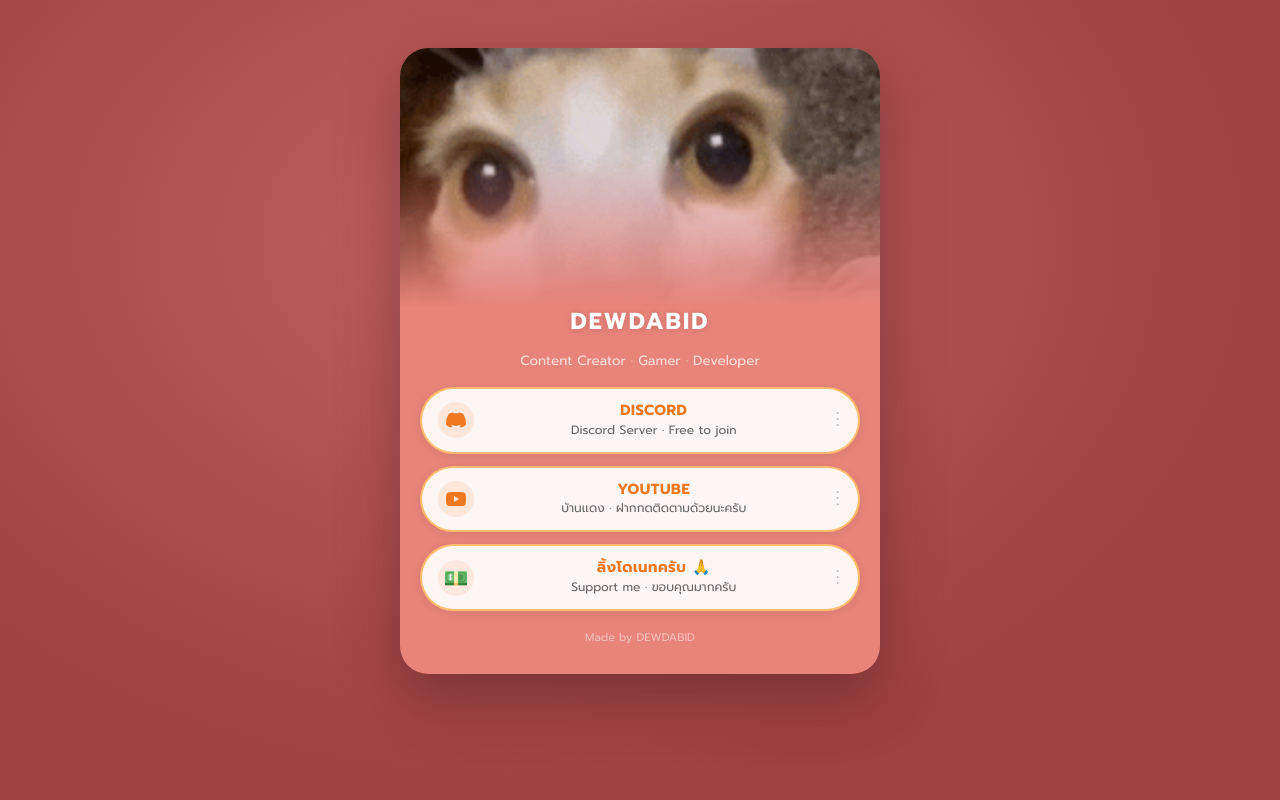
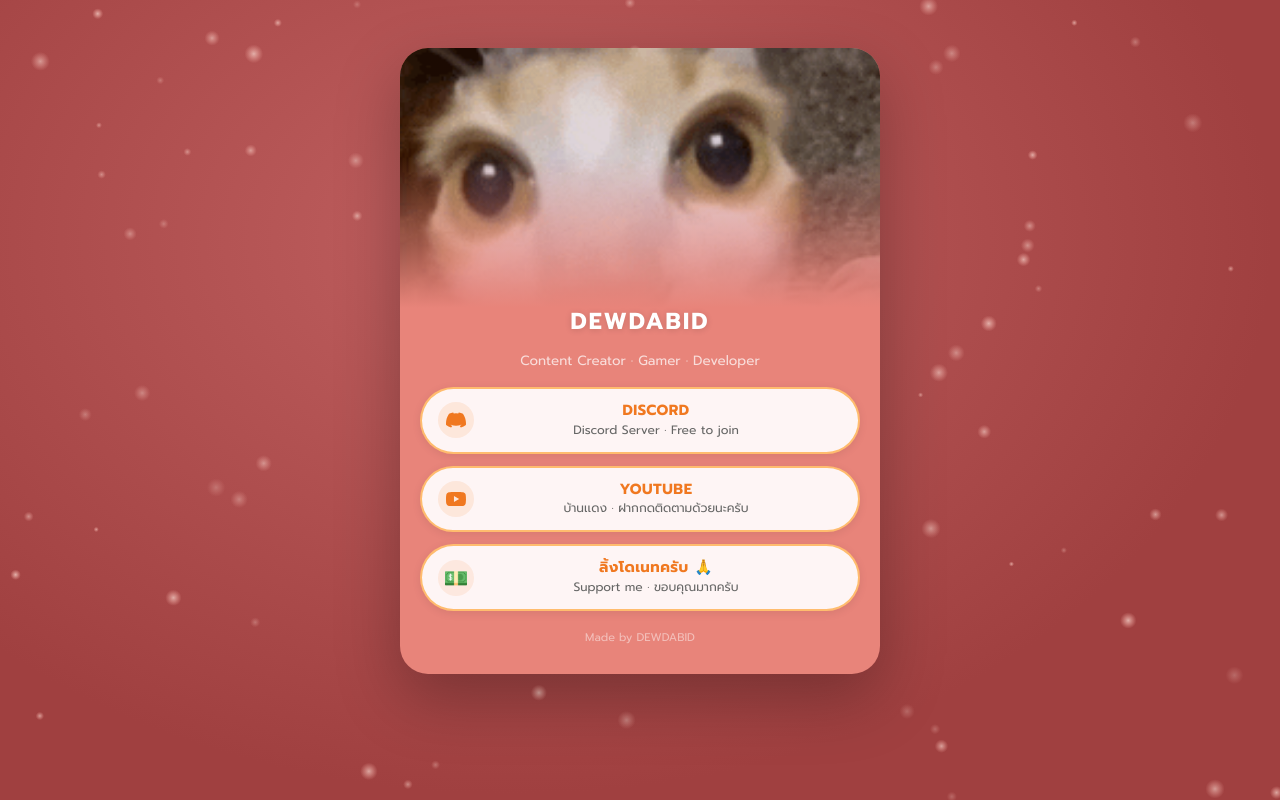
Before and after one commit to MrDewDotCom/social-link, a plain HTML site: page index.html in a window 1280 px wide. Drawn offline with Linux system fonts and the light colour scheme.

Commit message:
add snow at background

```diff
--- a/index.html
+++ b/index.html
@@ -232,6 +232,19 @@
             fill: #fff;
         }
 
+        /* ── SNOW CANVAS ── */
+        #snow-canvas {
+            position: fixed;
+            inset: 0;
+            pointer-events: none;
+            z-index: 0;
+        }
+
+        .card {
+            position: relative;
+            z-index: 1;
+        }
+
         /* ── FOOTER ── */
         .footer {
             font-size: .70rem;
@@ -289,7 +302,7 @@
                     <div class="card-title">Discord</div>
                     <div class="card-sub">Discord Server · Free to join</div>
                 </div>
-                <div class="card-more">⋮</div>
+                <div class="card-more"></div>
             </a>
 
             <!-- YouTube -->
@@ -304,7 +317,7 @@
                     <div class="card-title">YouTube</div>
                     <div class="card-sub">บ้านเเดง · ฝากกดติดตามด้วยนะครับ</div>
                 </div>
-                <div class="card-more">⋮</div>
+                <div class="card-more"></div>
             </a>
 
             <!-- ลิ้งโดเนท -->
@@ -315,7 +328,7 @@
                     <div class="card-title">ลิ้งโดเนทครับ 🙏</div>
                     <div class="card-sub">Support me · ขอบคุณมากครับ</div>
                 </div>
-                <div class="card-more">⋮</div>
+                <div class="card-more"></div>
             </a>
 
             <!-- Custom link — ก๊อปปี้เพิ่มได้
@@ -360,6 +373,67 @@
         </div>
     </div>
 
+    <canvas id="snow-canvas"></canvas>
+
+    <script>
+        const canvas = document.getElementById('snow-canvas');
+        const ctx = canvas.getContext('2d');
+
+        let W, H, flakes = [];
+
+        function resize() {
+            W = canvas.width = window.innerWidth;
+            H = canvas.height = window.innerHeight;
+        }
+        resize();
+        window.addEventListener('resize', () => { resize(); init(); });
+
+        function randomFlake() {
+            const r = Math.random() * 3.5 + 1;
+            return {
+                x: Math.random() * W,
+                y: Math.random() * -H,
+                r,
+                speed: Math.random() * 0.8 + 0.3 + r * 0.18,
+                drift: (Math.random() - 0.5) * 0.4,
+                alpha: Math.random() * 0.45 + 0.25,
+                wobble: Math.random() * Math.PI * 2,
+                wobbleSpeed: Math.random() * 0.012 + 0.004,
+            };
+        }
+
+        function init() {
+            const count = Math.min(Math.floor((W * H) / 9000), 160);
+            flakes = Array.from({ length: count }, randomFlake);
+            flakes.forEach((f, i) => { if (i % 2 === 0) f.y = Math.random() * H; });
+        }
+        init();
+
+        function draw() {
+            ctx.clearRect(0, 0, W, H);
+            flakes.forEach(f => {
+                f.wobble += f.wobbleSpeed;
+                f.x += f.drift + Math.sin(f.wobble) * 0.5;
+                f.y += f.speed;
+                if (f.y > H + 10) { f.x = Math.random() * W; f.y = -10; }
+                if (f.x < -10) f.x = W + 10;
+                if (f.x > W + 10) f.x = -10;
+
+                const g = ctx.createRadialGradient(f.x, f.y, 0, f.x, f.y, f.r * 2.2);
+                g.addColorStop(0, `rgba(255,230,220,${f.alpha})`);
+                g.addColorStop(0.5, `rgba(255,200,190,${f.alpha * 0.55})`);
+                g.addColorStop(1, `rgba(255,180,170,0)`);
+
+                ctx.beginPath();
+                ctx.arc(f.x, f.y, f.r * 2.2, 0, Math.PI * 2);
+                ctx.fillStyle = g;
+                ctx.fill();
+            });
+            requestAnimationFrame(draw);
+        }
+        draw();
+    </script>
+
 </body>
 
 </html>
```
